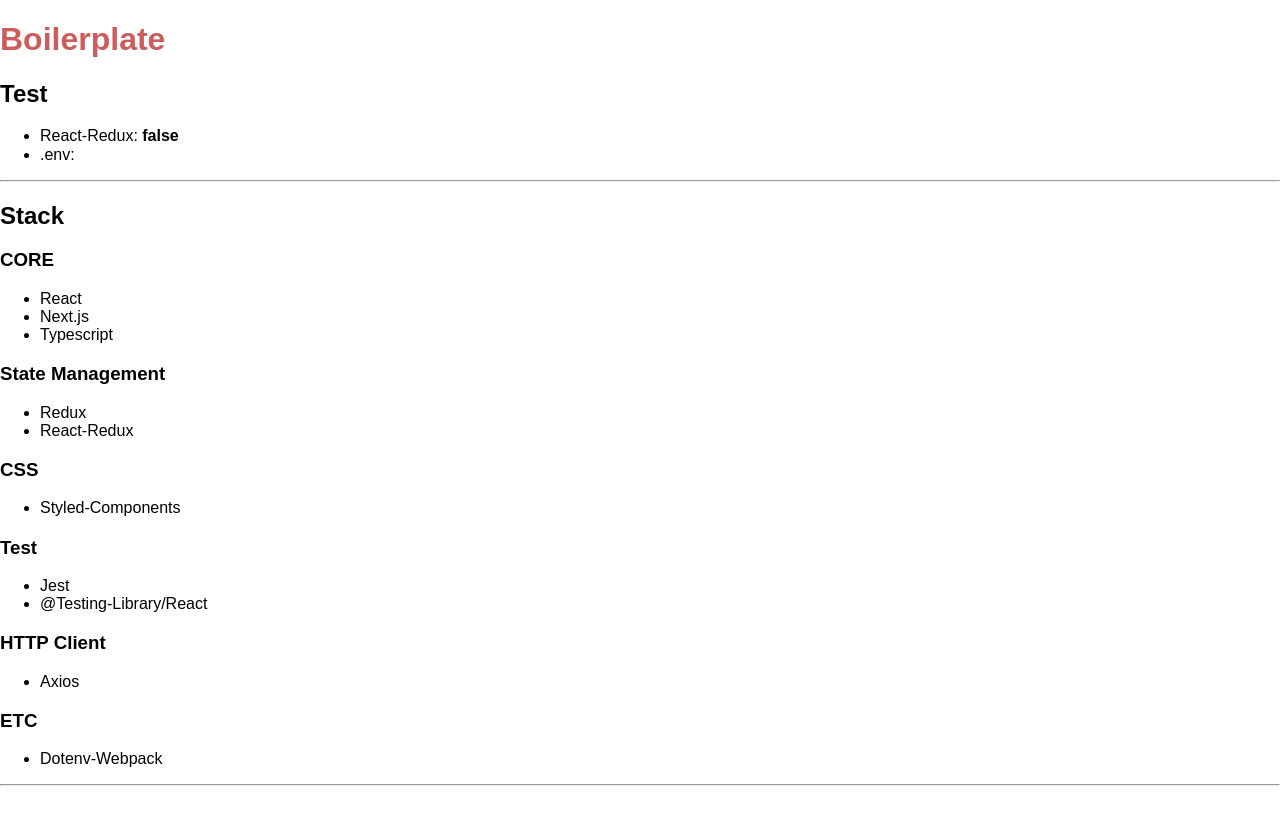
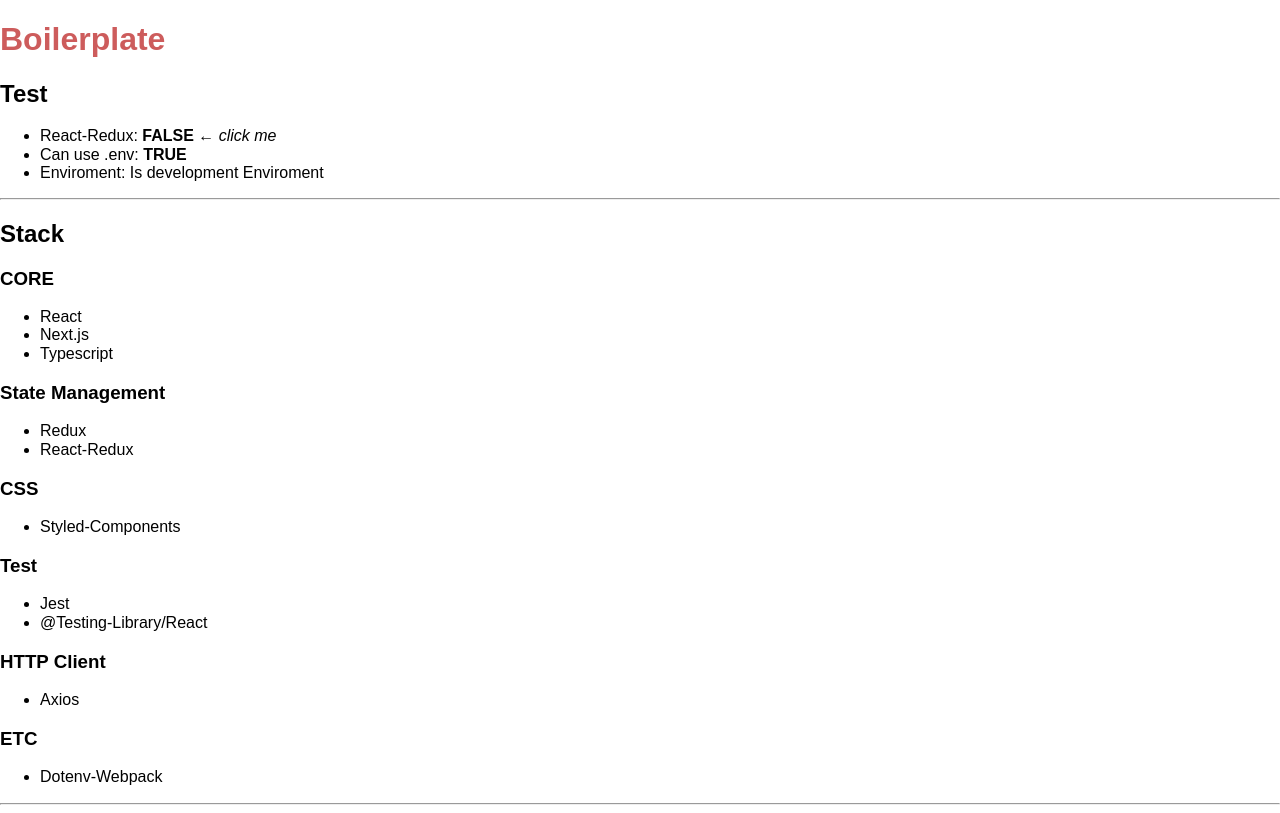
Before and after one commit to POZAlabs/next-styled-starterkit, a Next.js app: page / in a window 1280 px wide. Built offline with nearby package versions, Linux system fonts and the light colour scheme.

Commit message:
Add Config File For Environment Variables

```diff
--- /dev/null
+++ b/next.config.js
@@ -0,0 +1,8 @@
+const prod = process.env.NODE_ENV === 'production';
+
+module.exports = {
+  env: {
+    CAN_USE_ENV: 'TRUE',
+    ENVIRONMENT: prod ? 'production' : 'development'
+  }
+}
--- a/package.json
+++ b/package.json
@@ -11,7 +11,6 @@
     "test:once": "jest"
   },
   "dependencies": {
-    "dotenv-webpack": "^1.7.0",
     "next": "^9.0.2",
     "react": "^16.8.6",
     "react-dom": "^16.8.6",
--- a/pages/index.tsx
+++ b/pages/index.tsx
@@ -11,16 +11,21 @@
   const handleClick = () => {
     dispatch(testingStore());
   }
-
+  console.log(process.env.CAN_USE_ENV);
   return (
     <React.Fragment>
       <Title>Boilerplate</Title>
       <h2> Test </h2>
       <ul>
         <ReduxButton onClick={handleClick}>
-          React-Redux: <b>{forTest.toString()}</b>
+          React-Redux: <b>{forTest.toString().toUpperCase()}</b> <i>← click me</i>
         </ReduxButton>
-        <li>.env: </li>
+        <li>
+          Can use .env: <b>{process.env.CAN_USE_ENV || 'FALSE'}</b>
+        </li>
+        <li>
+          Enviroment: Is {process.env.ENVIRONMENT || 'unknown'} Enviroment
+        </li>
       </ul>
       <hr />
       <h2>Stack</h2>
```
Also changed, not shown: 1 other file (tests, documents, lock files or other folders).
